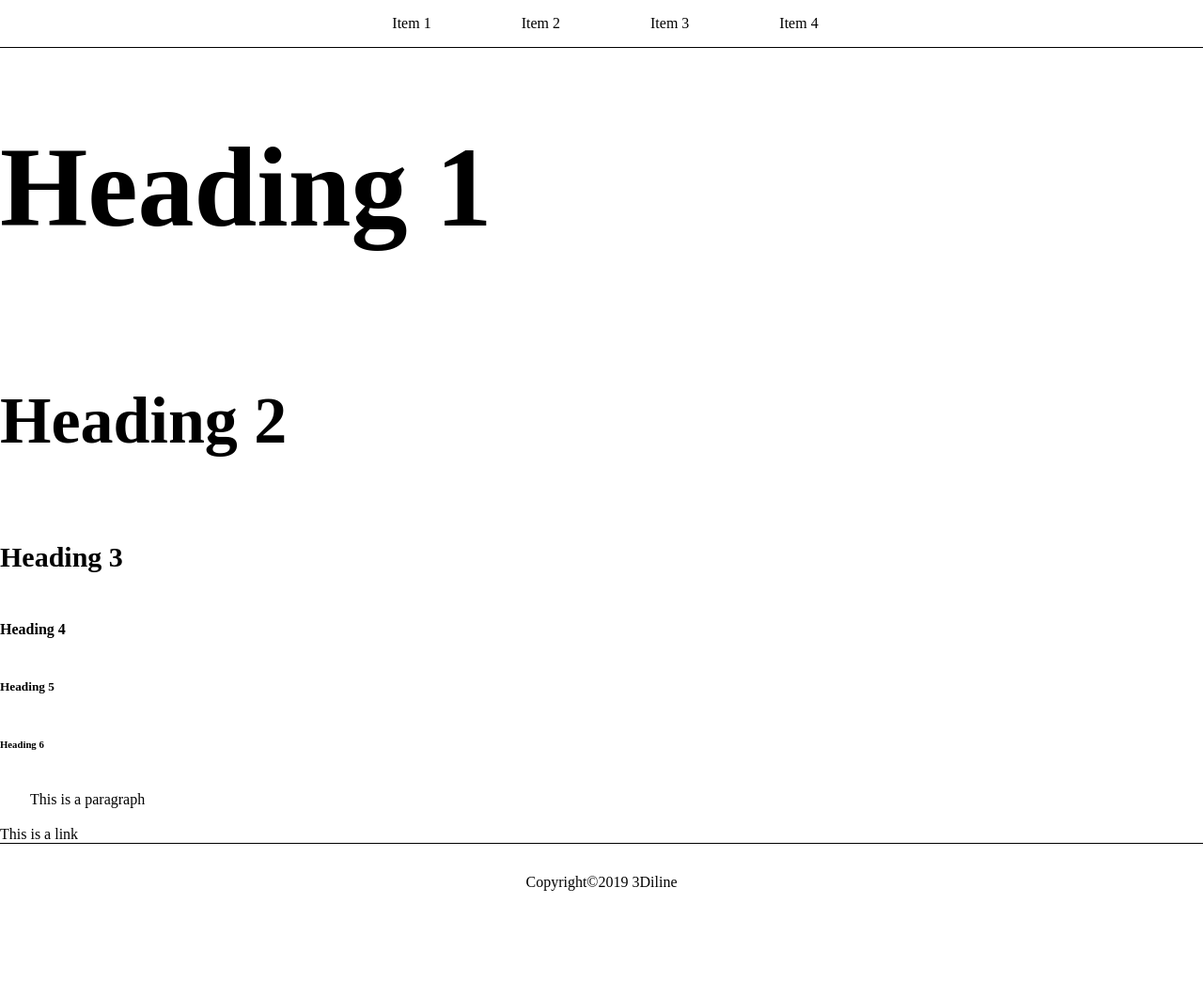
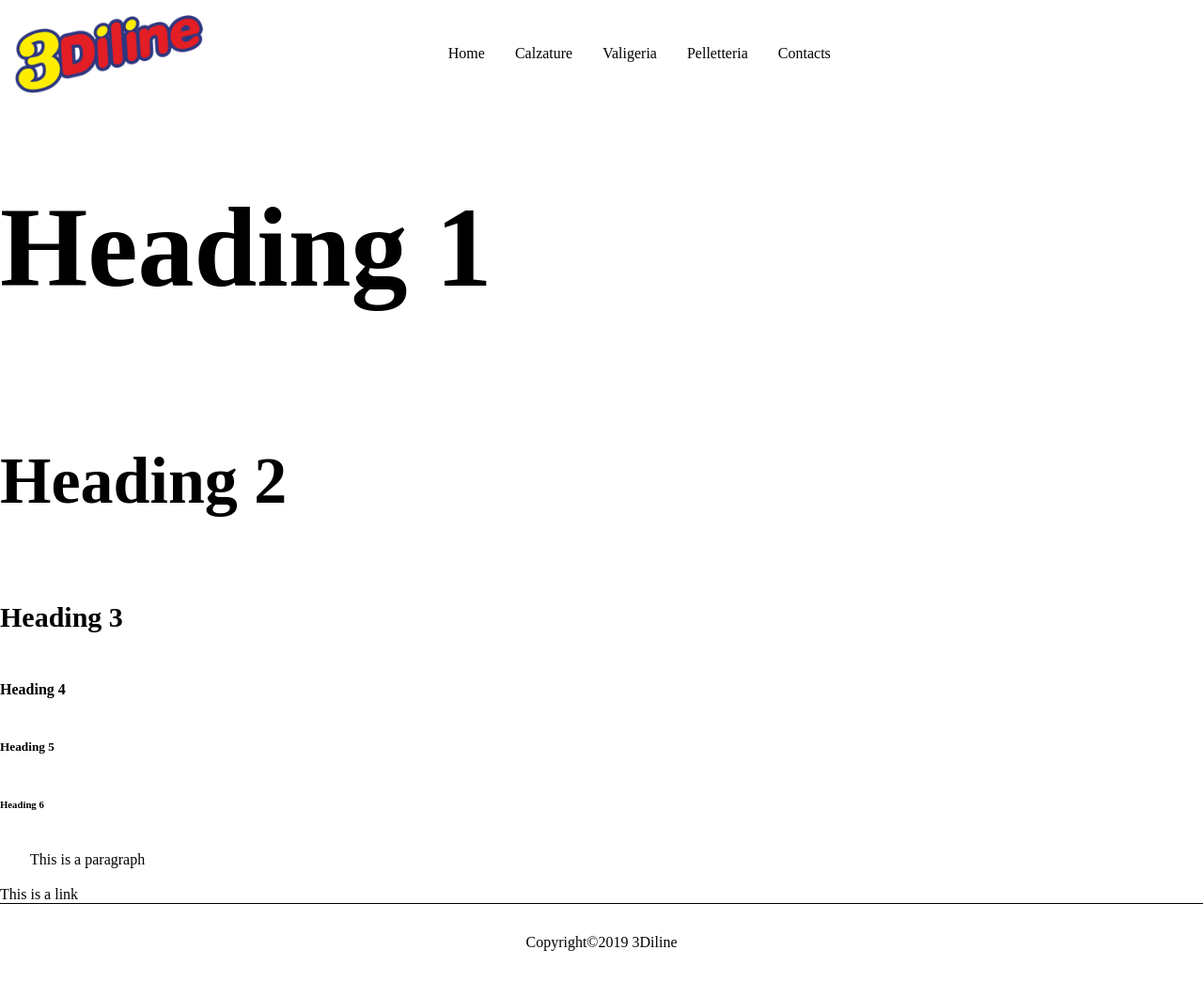
Before and after one commit to matteocarpi/3Diline, a Jekyll site: the page built from pages/index.md, in a window 1280 px wide. Shown: the whole page at 94% size. Built offline with Jekyll 4.4.1, drawn with Linux system fonts in a browser that asks for light colours; before the commit the page ends 980 px from its top, so only the background shows below that.

Commit message:
drop down menu

```diff
--- a/_includes/navigation.html
+++ b/_includes/navigation.html
@@ -1,28 +1,47 @@
-
-  {% if page.permalink != "/" %}
-  <div class="header colouredBackground" style="background: linear-gradient(rgba(000,000,000, 0.2), rgba(000,000,000, 0.3)), url({{ site.baseurl }}/uploads/print2.JPG);">
-    <div class="name">
-      <a class="name" href="{{ site.baseurl }}/"><h3>{{ site.name }}</h3></a>
-    </div>
-  {% else %}
-  <div class="header">
-  {% endif %}
-
-
+  <header>
+      <img class="logo" src="{{ site.logo }}" alt="">
       <i id="burger" class="material-icons" onclick="burger()">menu</i>
       <i id="quit" class="material-icons" onclick="quit()">clear</i>
 
       <ul id="large-menu" class="navbar-nav">
+
         {% for item in site.data.navigation %}
+
           <li class="nav-item {% if page.url contains item.link %} active {% endif %}">
+
             <a class="nav-link" href="{{ item.link }}"> {{ item.name }}
+
+          {% if item.second-level %}
+            <ul>
+
+            {% for item in item.second-level %}
+              <li><a href="{{ item.link }}">{{ item.name }}</a></li>
+            {% endfor %}
+
+            </ul>
+          {% endif %}
           </li>
-          {% endfor %}
+
+        {% endfor %}
       </ul>
 
         <div id="links">
-          {% for item in site.data.navigation %}
-            <a onclick="quit()" class="menu-item" href="{{ item.link }}">{{ item.name }}</a>
-          {% endfor %}
+          <ul>
+
+            {% for item in site.data.navigation %}
+
+              <li><a onclick="quit()" class="menu-item" href="{{ item.link }}">{{ item.name }}</a></li>
+
+              {% if item.second-level %}
+
+                {% for item in item.second-level %}
+                  <li><a href="{{ item.link }}">{{ item.name }}</a></li>
+                {% endfor %}
+
+              {% endif %}
+
+            {% endfor %}
+
+          </ul>
         </div>
-</div>
+  </header>
--- a/_sass/desktop-navigation.scss
+++ b/_sass/desktop-navigation.scss
@@ -9,7 +9,70 @@
 ul#large-menu {
   display: flex;
   list-style: none;
-  a.nav-link {
-  padding: 0 1rem;
-  }
 }
+
+a {
+  text-decoration: none;
+}
+
+ul {
+  list-style: none;
+  margin: 0;
+  padding-left: 0;
+}
+
+li {
+  display: block;
+  float: left;
+  padding: 1rem;
+  position: relative;
+  text-decoration: none;
+  transition-duration: 0.5s;
+}
+
+ul li ul {
+  visibility: hidden;
+  opacity: 0;
+  min-width: 5rem;
+  position: absolute;
+  transition: all 0.5s ease;
+  margin-top: 1rem;
+  left: 0;
+  display: none;
+}
+
+ul li:hover > ul,
+ul li ul:hover {
+  visibility: visible;
+  opacity: 1;
+  display: block;
+}
+
+ul li ul li {
+  clear: both;
+  width: 100%;
+}
+
+ul li:hover > ul,
+ul li:focus-within > ul,
+ul li ul:hover {
+  visibility: visible;
+  opacity: 1;
+  display: block;
+}
+
+header {
+  display: flex;
+  padding: 1rem;
+}
+ul#large-menu {
+  position: absolute;
+  left: 36%;
+  margin-top: 1rem;
+}
+img.logo {
+  max-width: 200px;
+}
+li {
+  white-space: nowrap;
+}
```
Also changed, not shown: _data/navigation.yml (+24 -8 lines).
